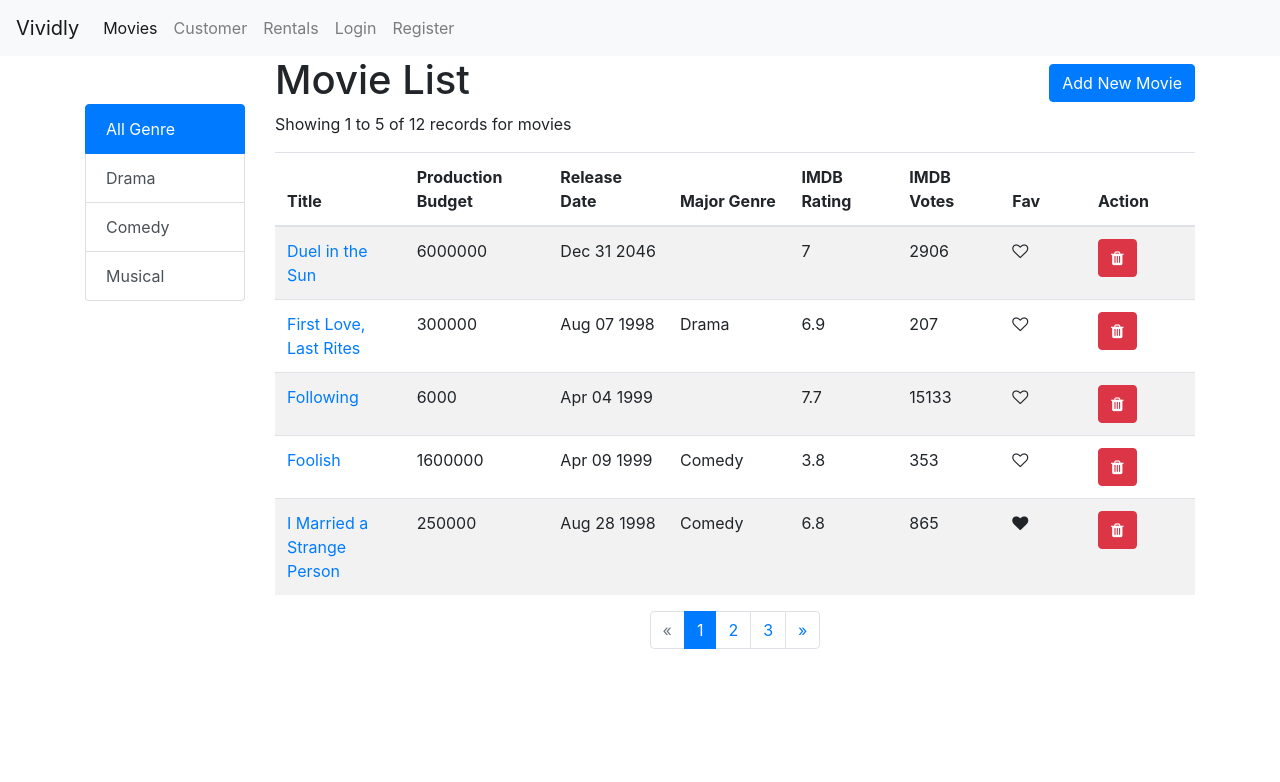
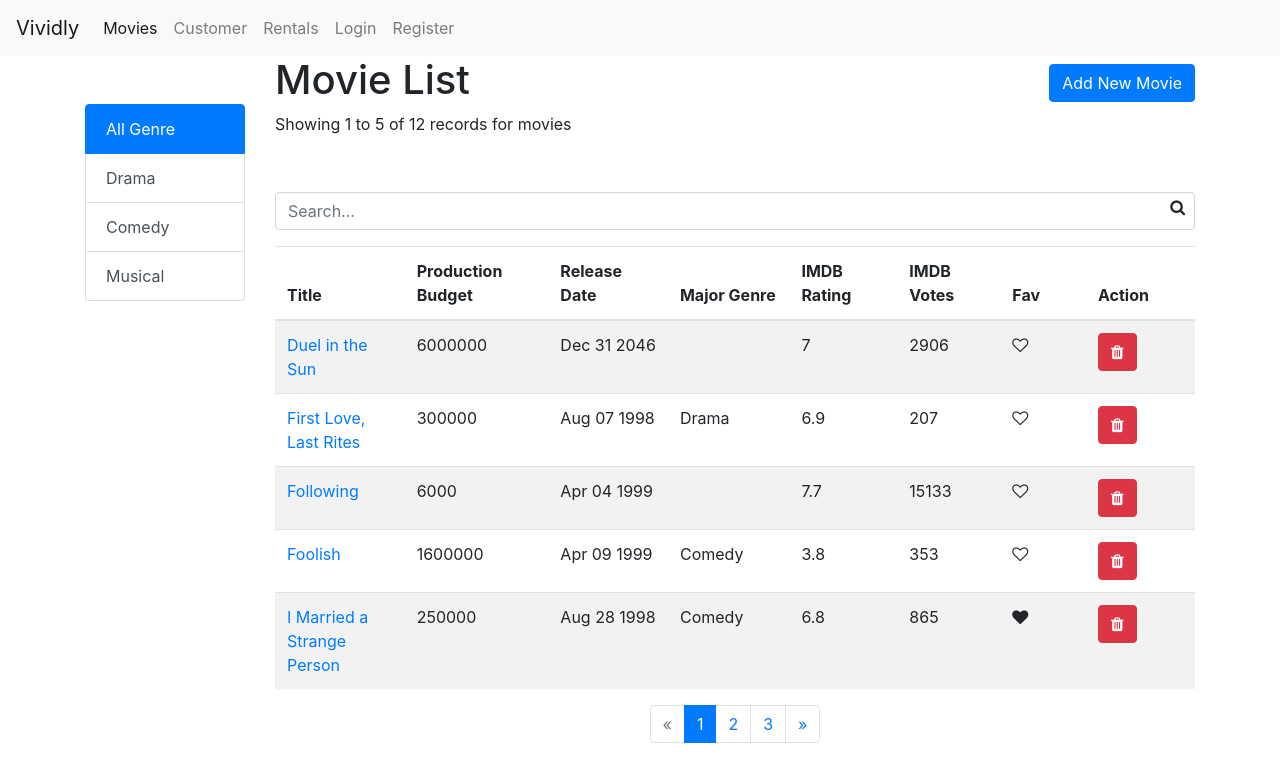
Before and after one commit to indranshastri/SimpleMovieReactApp, a React (Create React App) app: page /movies in a window 1280 px wide. Shown: the top 782 px of the page. Built offline with nearby package versions, Linux system fonts and the light colour scheme.

Commit message:
changes done fro axiom

```diff
--- a/package.json
+++ b/package.json
@@ -6,6 +6,7 @@
     "@testing-library/jest-dom": "^5.11.5",
     "@testing-library/react": "^11.1.0",
     "@testing-library/user-event": "^12.1.10",
+    "axios": "^0.21.1",
     "b": "^2.0.1",
     "bootstrap": "^4.5.3",
     "font-awesome": "^4.7.0",
--- a/public/index.html
+++ b/public/index.html
@@ -25,6 +25,20 @@
       Learn how to configure a non-root public URL by running `npm run build`.
     -->
     <title>Movies App</title>
+    <style>
+      .input-icon{
+        position: absolute;
+        right: 10px;
+        top: calc(50% - 0.5em); /* Keep icon in center of input, regardless of the input height */
+      }
+      input{
+        padding-left: 17px;
+      }
+      .input-wrapper{
+        position: relative;
+      }
+    </style>
+
   </head>
   <body>
     <noscript>You need to enable JavaScript to run this app.</noscript>
--- /dev/null
+++ b/src/Component/Common/SearchBox/SearchBox.jsx
@@ -0,0 +1,27 @@
+import React from 'react';
+import Input from '../Input/Input';
+
+const SearchBox = ({value,onChange,onClear}) => {
+    function getIconClass(searchvalue){
+        if(searchvalue!=undefined && searchvalue.length > 0){
+            return <i className="fa fa-times input-icon  my-3 mb-3" style={{cursor:'pointer'}} onClick={e=>onClear()}/>;
+        }
+        return <i className="fa fa-search input-icon  my-3 mb-3"></i>;
+    }
+    return (
+        <div className="input-wrapper">
+            {getIconClass(value)}
+            <Input
+                type="text"
+                name="query"
+                classNames="form-control my-3 mb-3"
+                placeholder="Search..."
+                value={value}
+                onChange={e=>onChange(e.target.value)}
+            />
+        </div>
+     );
+}
+
+
+export default SearchBox;
--- a/src/Component/Movies/MovieList.jsx
+++ b/src/Component/Movies/MovieList.jsx
@@ -10,6 +10,7 @@ import { Link,NavLink } from "react-router-dom";
 
 
 import {getMovies,deleteMovie,AllUniqueGenre} from "./Services";
+import SearchBox from '../Common/SearchBox/SearchBox';
 
 
 class MovieList extends Component {
@@ -20,7 +21,8 @@ class MovieList extends Component {
         currentPage:1,
         genre:[],
         currentGenre:'All Genre',
-        sortColumn:{path:'Title',order:'asc'}
+        sortColumn:{path:'Title',order:'asc'},
+        searchQuery:''
     }
 
 
@@ -30,6 +32,8 @@ class MovieList extends Component {
         this.handelFavClick = this.handelFavClick.bind(this);
         this.handelPageChange = this.handelPageChange.bind(this);
         this.handelSort = this.handelSort.bind(this);
+        this.handelSearch = this.handelSearch.bind(this);
+        this.handelSearchClear = this.handelSearchClear.bind(this);
     }
 
     componentDidMount(){
@@ -52,9 +56,16 @@ class MovieList extends Component {
 
     handelPageChange = page =>this.setState({currentPage:page})
 
-    handelGenreClick = genre =>  this.setState({currentGenre:genre,currentPage:1});
+    handelGenreClick = genre =>  this.setState({searchQuery:"",currentGenre:genre,currentPage:1});
 
     handelSort = sortColumn =>this.setState({sortColumn});
+
+    handelSearch = query =>{
+        this.setState({searchQuery:query,currentGenre:null,currentPage:1})
+    }
+    handelSearchClear = () => {
+        this.setState({searchQuery:"",currentGenre:null,currentPage:1})
+    }
 
     showingDetails(fromRecord,filteredCount,toRecord){
         if(filteredCount===0) return <p> No reords found to show</p>;
@@ -62,9 +73,14 @@ class MovieList extends Component {
     }
 
     getPageData = ()=>{
-        const {movies,currentPage,pageSize,currentGenre,sortColumn} = this.state;
+        const {movies,currentPage,pageSize,currentGenre,sortColumn,searchQuery} = this.state;
 
-        const filtered = currentGenre==="All Genre"?movies: movies.filter(e=>e["Major Genre"]===currentGenre);
+        let filtered = movies;
+        if(searchQuery)
+            filtered = movies.filter(m=>m.Title.toLowerCase().startsWith(searchQuery.toLowerCase()));
+        else if(currentGenre)
+            filtered = currentGenre==="All Genre"?movies: movies.filter(e=>e["Major Genre"]===currentGenre);
+
         const sorted = _.orderBy(filtered,[sortColumn.path],[sortColumn.order]);
         const rows = paginate(sorted,currentPage,pageSize);
         const filteredCount = filtered.length;
@@ -93,7 +109,7 @@ class MovieList extends Component {
                         </div>
                         <div className="clearfix"></div>
                        { this.showingDetails(fromRecord,filteredCount,toRecord) }
-
+                       <SearchBox value={this.state.searchQuery} onChange={this.handelSearch} onClear={this.handelSearchClear} />
                         <MoviesTable
                             rows = {rows}
                             sortColumn={sortColumn}
```
Also changed, not shown: 1 other file (tests, documents, lock files or other folders).
